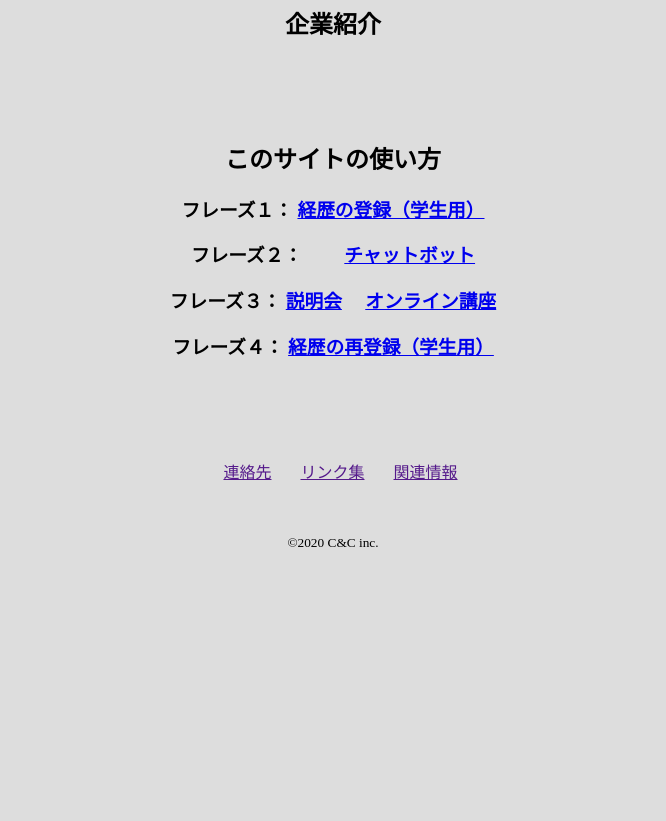
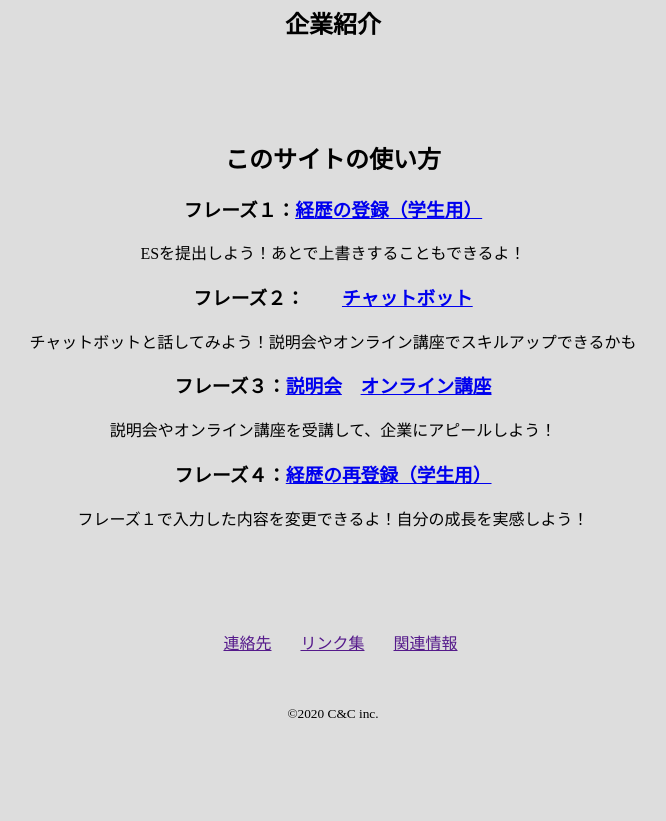
Before and after one commit to tanacchi/C-and-C-product, a Flask app: page / in a window 1280 px wide. Shown: the part 492-1313 px from the top of the page, without its empty margins (307-973 px from the left). Before the commit the page ends 1039 px from the top, so only its background shows below. Run offline with Flask 2, Linux system fonts and the light colour scheme.

Commit message:
Add explanation of phase

```diff
--- a/c_and_c/templates/index.html
+++ b/c_and_c/templates/index.html
@@ -20,6 +20,9 @@
       .howToUseThis{
         margin-top: 100px;
         margin-bottom: 100px;
+      }
+      small{
+        padding-bottom: 100px;
       }
     </style>
   </head>
@@ -53,20 +56,14 @@
     <h2>企業紹介</h2>
     <div class="howToUseThis">
       <h2>このサイトの使い方</h2>
-      <h3>フレーズ１：
-        <a href="{{ url_for('create_history') }}" >経歴の登録（学生用）</a>
-      </h3>
-
-      <h3>フレーズ２：
-        <a href="https://kawakato2020-09-09.mybluemix.net/bot" >チャットボット</a>
-      </h3>
-      <h3>フレーズ３：
-        <a href="{{ url_for('list_briefing') }}" >説明会</a>
-        <a href="{{ url_for('list_lectures') }}" >オンライン講座</a>
-      </h3>
-      <h3>フレーズ４：
-        <a href="{{ url_for('create_history') }}" >経歴の再登録（学生用）</a>
-      </h3>
+      <h3>フレーズ１：<a href="{{ url_for('create_history') }}" >経歴の登録（学生用）</a></h3>
+      <p>ESを提出しよう！あとで上書きすることもできるよ！</p>
+      <h3>フレーズ２：　　<a href="https://kawakato2020-09-09.mybluemix.net/bot" >チャットボット</a>　　</h3>
+      <p>チャットボットと話してみよう！説明会やオンライン講座でスキルアップできるかも</p>
+      <h3>フレーズ３：<a href="{{ url_for('list_briefing') }}" >説明会</a>　<a href="{{ url_for('list_lectures') }}" >オンライン講座</a></h3>
+      <p>説明会やオンライン講座を受講して、企業にアピールしよう！</p>
+      <h3>フレーズ４：<a href="{{ url_for('create_history') }}" >経歴の再登録（学生用）</a></h3>
+      <p>フレーズ１で入力した内容を変更できるよ！自分の成長を実感しよう！</p>
     </div>
 
     <footer>
@@ -77,7 +74,6 @@
           <li><a href="" >関連情報</a></li>
         </ul>
       </div>
-
       <small>©2020 C&C inc.</small>
     </footer>
   </body>
```
